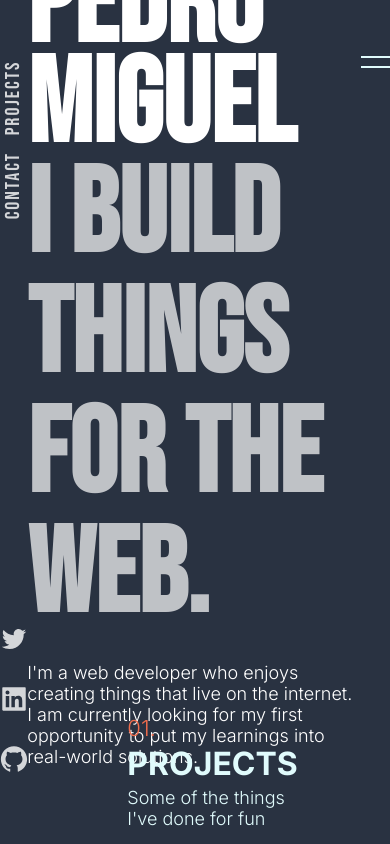
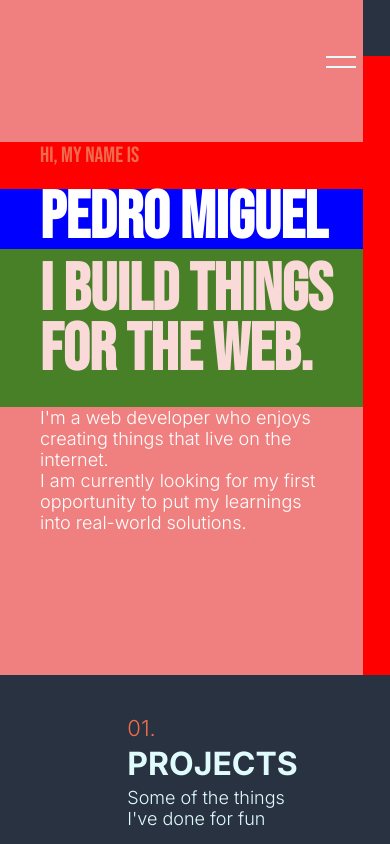
Before and after one commit to Pedro6Miguel/Portfolio, a React (Vite) app: page / in a window 390 px wide. Shown: the top 844 px of the page. Built offline with nearby package versions, Linux system fonts and the light colour scheme.

Commit message:
Header responsiveness

```diff
--- a/index.html
+++ b/index.html
@@ -1,13 +1,16 @@
 <!DOCTYPE html>
 <html lang="en">
+
 <head>
   <meta charset="UTF-8" />
-    <link rel="icon" type="image/svg+xml" href="/vite.svg" />
+  <link rel="icon" type="image/svg+xml" href="/Favicon.png" />
   <meta name="viewport" content="width=device-width, initial-scale=1.0" />
-    <title>Vite + React</title>
+  <title>Pedro Miguel</title>
 </head>
+
 <body>
   <div id="root"></div>
   <script type="module" src="/src/main.jsx"></script>
 </body>
+
 </html>
--- a/src/sections/Header/styles.module.css
+++ b/src/sections/Header/styles.module.css
@@ -12,13 +12,14 @@
 
 .light {
     grid-area: LIGHT;
+    background-color: red;
 }
 
 .nav {
     width: 7%;
     position: fixed;
     height: 100%;
-
+    background-color: rgb(14, 84, 107);
     display: flex;
     align-items: center;
     justify-content: space-between;
@@ -97,9 +98,11 @@
     display: flex;
     align-items: center;
     justify-content: center;
+    background-color: lightcoral;
 }
 
 .main_dev h6 {
+    background-color: red;
     font-size: 22px;
     color: var(--secondary);
     font-weight: 300;
@@ -149,6 +152,7 @@
     width: 30px;
     height: 2px;
     background-color: var(--tertiary);
+    display: none;
 }
 
 @media only screen and (max-height: 930px) {
@@ -156,3 +160,82 @@
         display: none;
     }
 }
+
+@media only screen and (max-width: 1310px) {
+    .main_dev h6 {
+        padding: 0 30px 20px 30px;
+    }
+
+    .main_dev h2 {
+        padding: 0 30px 26px 30px;
+        background-color: green;
+    }
+
+    .main_dev h1 {
+        background-color: blue;
+        padding: 0 30px 0 30px;
+    }
+
+    .main_dev p {
+        padding: 0 30px 0 30px;
+    }
+}
+
+@media only screen and (max-width: 825px) {
+    .container {
+        background-color: var(--primary);
+        display: grid;
+        grid-template-columns: 1fr 7%;
+        grid-template-areas:
+            'MAIN LIGHT'
+    }
+
+    .nav {
+        display: none;
+    }
+
+    .main_dev h6 {
+        padding: 0 30px 20px 40px;
+    }
+
+    .main_dev h2 {
+        padding: 0 30px 26px 40px !important;
+        background-color: green;
+    }
+
+    .main_dev h1 {
+        background-color: blue;
+        padding: 0 30px 0 40px;
+    }
+
+    .main_dev p {
+        padding: 0 30px 0 40px;
+    }
+
+    .light>span {
+        display: block;
+        margin-right: 70px;
+    }
+}
+
+@media only screen and (max-width: 730px) {
+
+    .main_dev h1,
+    .main_dev h2 {
+        font-size: 86px;
+        line-height: 80px;
+    }
+
+    .main_dev h2 {
+        padding: 12px 30px 26px 40px !important;
+    }
+}
+
+@media only screen and (max-width: 490px) {
+
+    .main_dev h1,
+    .main_dev h2 {
+        font-size: 66px;
+        line-height: 60px;
+    }
+}
--- a/src/sections/Projects/index.jsx
+++ b/src/sections/Projects/index.jsx
@@ -18,10 +18,10 @@ function Projects() {
                         img="https://media.discordapp.net/attachments/905837522813337613/1021788071454322688/unknown.png?width=819&height=568"
                     />
                     <ProjectShowcase
-                        name=""
-                        technologies=""
-                        repository=""
-                        website=""
+                        name="Owlearn"
+                        technologies="NextJS"
+                        repository="https://github.com/Pedro6Miguel/Repository"
+                        website="https://repositoryy.vercel.app/"
                         img="https://media.discordapp.net/attachments/905837522813337613/1021829996534317157/unknown.png?width=856&height=630"
                     />
                     <ProjectShowcase
```
Also changed, not shown: public/Favicon.png (added). Lines whose indentation alone changed are shown as unchanged.
